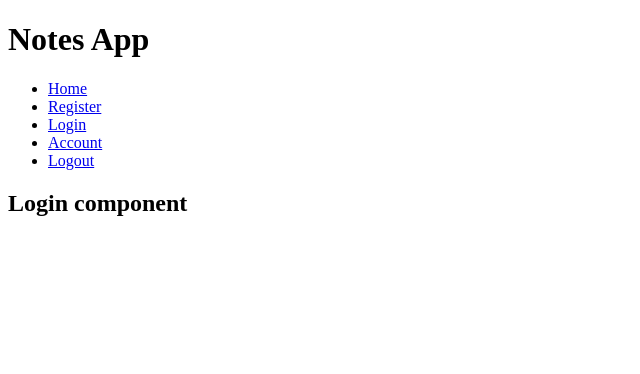
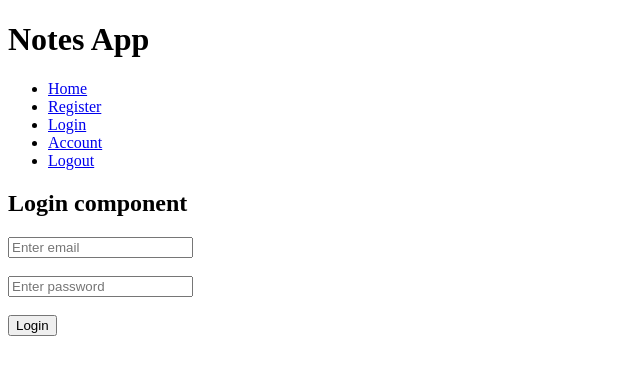
Before and after one commit to nalanagendra/notes-app, a React (Create React App) app: page /login in a window 1280 px wide. Shown: the top 374 px of the page, without its empty margins (0-640 px from the left). Built offline with nearby package versions, Linux system fonts and the light colour scheme.

Commit message:
login form created and client side validation done

```diff
--- a/package.json
+++ b/package.json
@@ -7,6 +7,7 @@
     "@testing-library/react": "^11.2.7",
     "@testing-library/user-event": "^12.8.3",
     "axios": "^0.24.0",
+    "formik": "^2.2.9",
     "react": "^17.0.2",
     "react-dom": "^17.0.2",
     "react-redux": "^7.2.6",
@@ -14,7 +15,8 @@
     "react-scripts": "4.0.3",
     "redux": "^4.1.2",
     "redux-thunk": "^2.4.0",
-    "web-vitals": "^1.1.2"
+    "web-vitals": "^1.1.2",
+    "yup": "^0.32.11"
   },
   "scripts": {
     "start": "react-scripts start",
--- a/src/components/userAuth/Login.js
+++ b/src/components/userAuth/Login.js
@@ -1,9 +1,42 @@
 import React from "react";
+import { Formik, Form, Field, ErrorMessage } from "formik";
+import * as Yup from "yup";
+
+const initialValues = {
+  email: "",
+  password: "",
+};
+
+const validationSchema = Yup.object({
+  email: Yup.string().required("Required!").email("Enter valid email"),
+  password: Yup.string().required("Required!!"),
+});
+
+const onSubmit = (values) => {
+  console.log(values);
+};
 
 const Login = (props) => {
   return (
     <div>
       <h2>Login component</h2>
+      <Formik
+        initialValues={initialValues}
+        validationSchema={validationSchema}
+        onSubmit={onSubmit}
+      >
+        <Form>
+          <Field name="email" placeholder="Enter email" />
+          <br />
+          <ErrorMessage name="email" />
+          <br />
+          <Field name="password" type="password" placeholder="Enter password" />
+          <br />
+          <ErrorMessage name="password" />
+          <br />
+          <button type="submit">Login</button>
+        </Form>
+      </Formik>
     </div>
   );
 };
```
Also changed, not shown: 1 other file (tests, documents, lock files or other folders).
